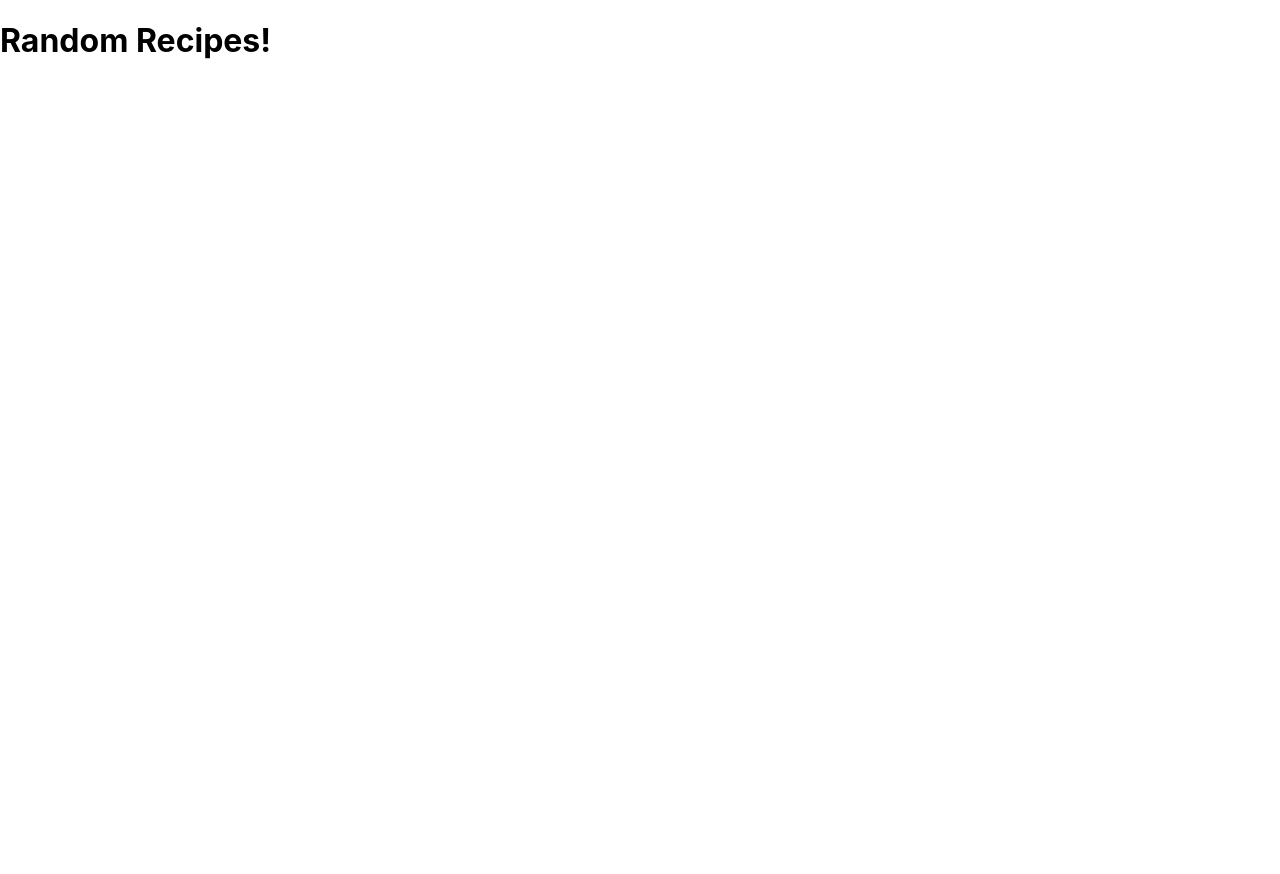
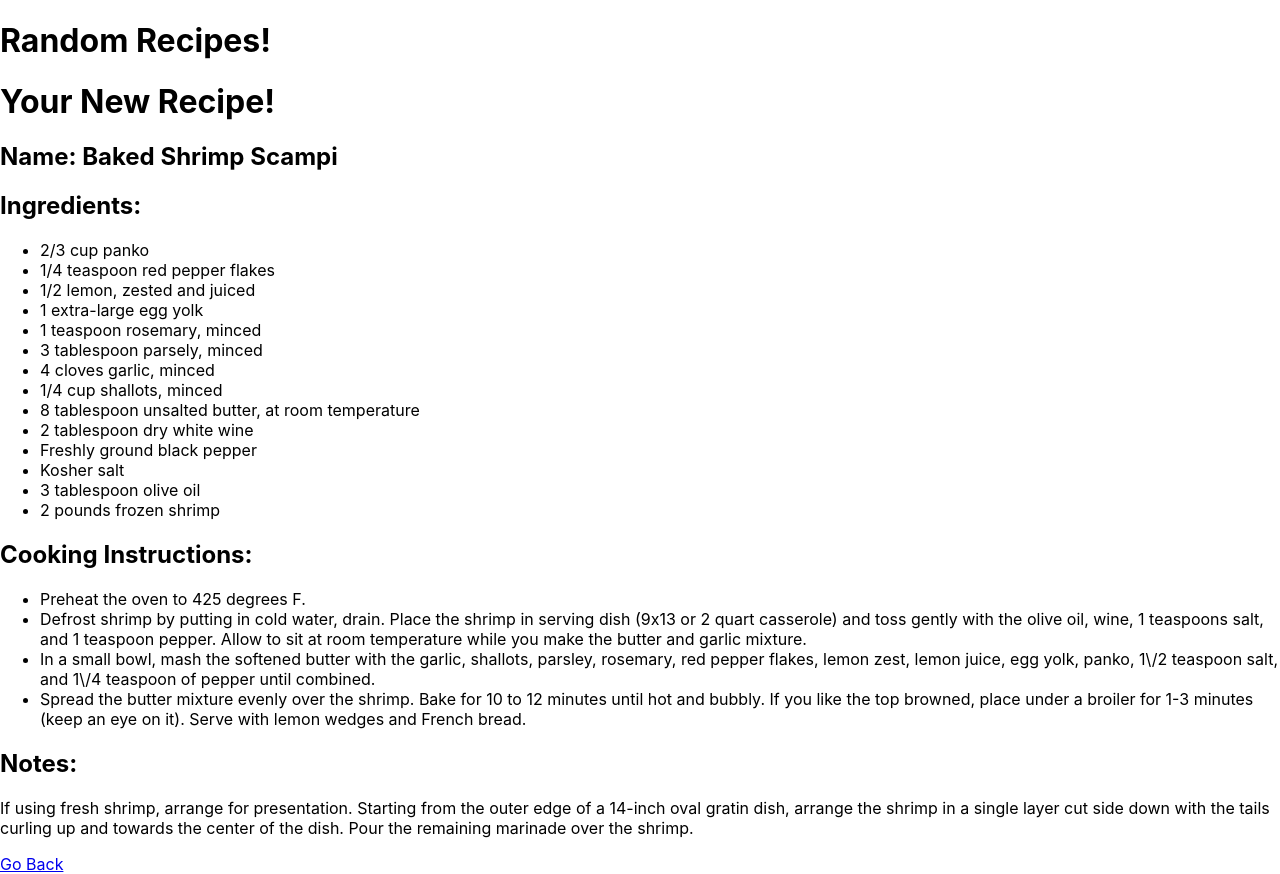
Before and after one commit to DefinitelyNotJonathan/random-recipe-roulette, a React (Create React App) app: page /newrecipe in a window 1280 px wide. Before the commit the page ends 800 px from the top, so only its background shows below. Built offline with nearby package versions, Linux system fonts and the light colour scheme.

Commit message:
static version, recipe view added

```diff
--- a/src/App.js
+++ b/src/App.js
@@ -5,6 +5,7 @@ import Landing from './Landing/Landing'
 import Signup from './Signup/Signup'
 import Login from './Login/Login'
 import HomePage from './HomePage/Homepage'
+import NewRecipe from './NewRecipe/newRecipe'
 
 class App extends Component {
 
@@ -15,6 +16,7 @@ class App extends Component {
         <Route path="/login" component={Login}/>
         <Route path="/signup" component={Signup}/>
         <Route path="/homepage" component={HomePage}/>
+        <Route path="/newrecipe" component={NewRecipe}/>
       </Route>
     )
   }
--- a/src/HomePage/Homepage.js
+++ b/src/HomePage/Homepage.js
@@ -1,4 +1,5 @@
 import React from 'react'
+import { Link } from 'react-router-dom'
 import HomeNav from '../HomeNav/HomeNav'
 
 export default class Login extends React.Component {
@@ -19,7 +20,7 @@ export default class Login extends React.Component {
                     <li>Raw Toast</li>
                 </ul>
                 <h2>Get A New Recipe!!!</h2>
-                <button>Go!</button>
+                <Link to="/newrecipe">Go!</Link>
             </div>
         )
     }
--- a/src/Login/Login.js
+++ b/src/Login/Login.js
@@ -15,7 +15,7 @@ export default class Login extends React.Component {
                     <input className="email"></input>
                     <label htmlFor="password">PASSWORD</label>
                     <input className="password"></input>
-                    <Link to="/HomePage">LOGIN</Link>
+                    <Link to="/homepage">LOGIN</Link>
                 </form>
                 <Link to="/signup">SIGN UP FOR AN ACCOUNT</Link>
             </div>
--- /dev/null
+++ b/src/NewRecipe/newRecipe.js
@@ -0,0 +1,54 @@
+import React from 'react'
+import { Link } from 'react-router-dom'
+
+export default class NewRecipe extends React.Component{
+
+    componentDidMount(){
+        console.log('NewRecipe did mount');
+    }
+
+    render(){
+        return(
+            <div>
+                <h1>Your New Recipe!</h1>
+                <h2>Name: Baked Shrimp Scampi</h2>
+                <h2>Ingredients:</h2>
+                <ul>
+                    <li>2/3 cup panko</li>
+                    <li>1/4 teaspoon red pepper flakes</li>
+                    <li>1/2 lemon, zested and juiced</li>
+                    <li>1 extra-large egg yolk</li>
+                    <li>1 teaspoon rosemary, minced</li>
+                    <li>3 tablespoon parsely, minced</li>
+                    <li>4 cloves garlic, minced</li>
+                    <li>1/4 cup shallots, minced</li>
+                    <li>8 tablespoon unsalted butter, at room temperature</li>
+                    <li>2 tablespoon dry white wine</li>
+                    <li>Freshly ground black pepper</li>
+                    <li>Kosher salt</li>
+                    <li>3 tablespoon olive oil</li>
+                    <li>2 pounds frozen shrimp</li>
+                </ul>
+                <h2>Cooking Instructions:</h2>
+                <ul>
+                    <li>
+                    Preheat the oven to 425 degrees F.
+                    </li>
+                    <li>
+                    Defrost shrimp by putting in cold water, drain. Place the shrimp in serving dish (9x13 or 2 quart casserole) and toss gently with the olive oil, wine, 1 teaspoons salt, and 1 teaspoon pepper. Allow to sit at room temperature while you make the butter and garlic mixture.
+                    </li>
+                    <li>
+                    In a small bowl, mash the softened butter with the garlic, shallots, parsley, rosemary, red pepper flakes, lemon zest, lemon juice, egg yolk, panko, 1\/2 teaspoon salt, and 1\/4 teaspoon of pepper until combined.
+                    </li>
+                    <li>
+                    Spread the butter mixture evenly over the shrimp. Bake for 10 to 12 minutes until hot and bubbly. If you like the top browned, place under a broiler for 1-3 minutes (keep an eye on it). Serve with lemon wedges and French bread.
+                    </li>
+                </ul>
+                <h2>Notes:</h2>
+                <p>If using fresh shrimp, arrange for presentation. Starting from the outer edge of a 14-inch oval gratin dish, arrange the shrimp in a single layer cut side down with the tails curling up and towards the center of the dish. Pour the remaining marinade over the shrimp.</p>
+                <Link to="/HomePage">Go Back</Link>
+            </div>
+        )
+    }
+
+}
```
